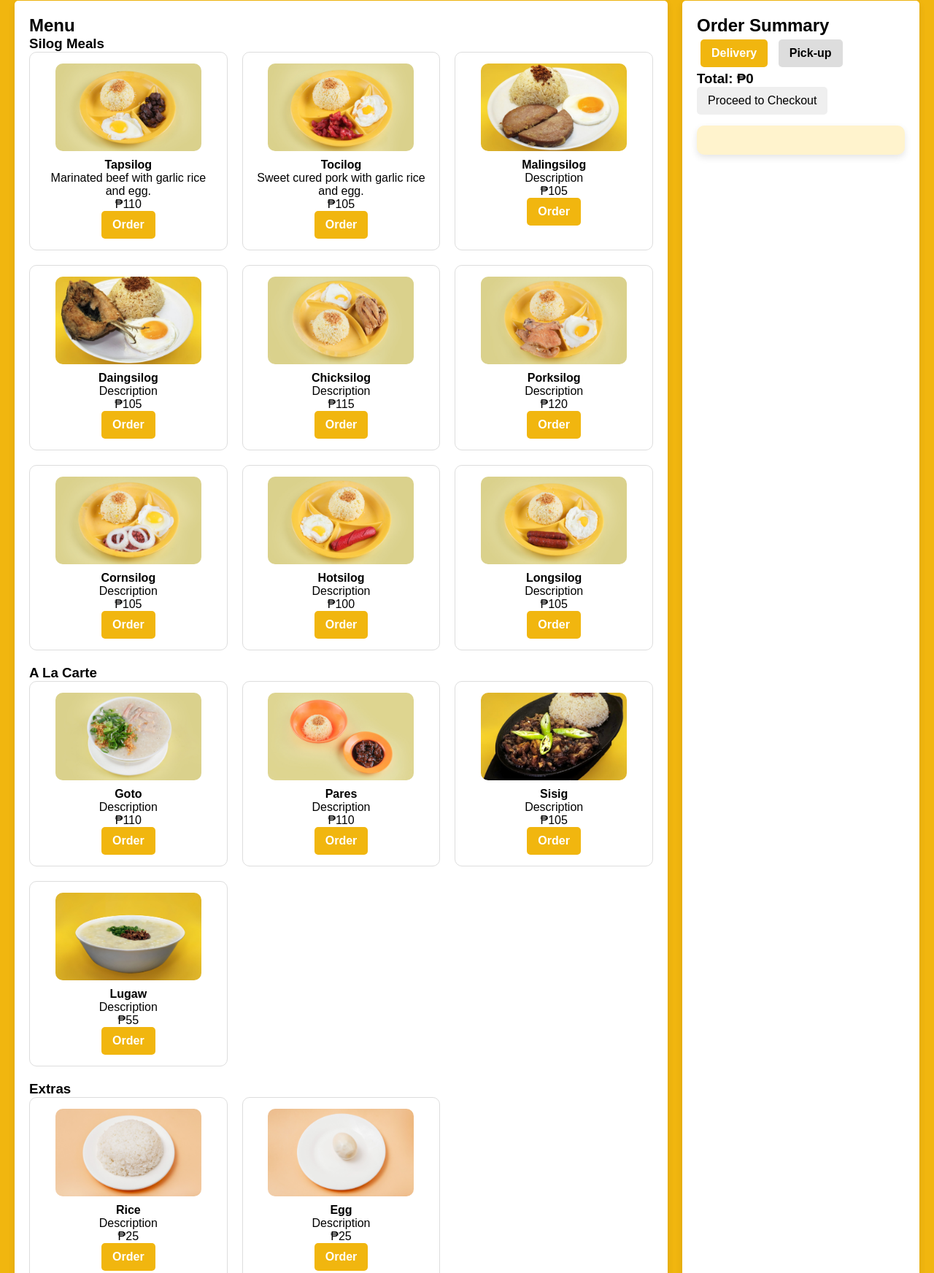
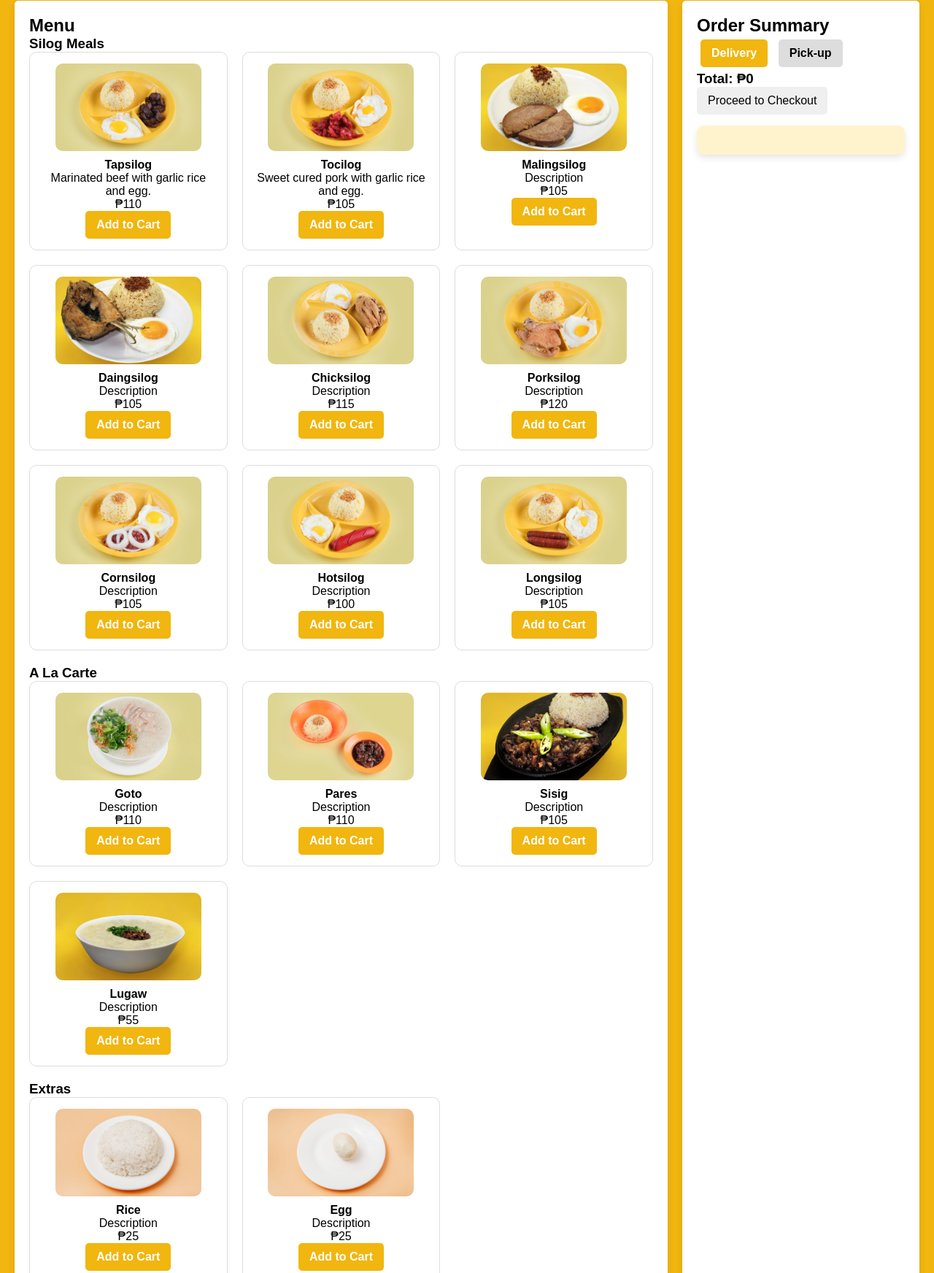
Before and after one commit to jdsalipande2/Goto-Pares-Atbp, a plain HTML site: page home/index.html in a window 1280 px wide. Shown: the part 123-1867 px from the top of the page at 73% size. Drawn offline with Linux system fonts and the light colour scheme.

Commit message:
Update index.html

```diff
--- a/home/index.html
+++ b/home/index.html
@@ -22,42 +22,42 @@
             <div class="category">
                 <h3>Silog Meals</h3>
                 <div class="menu-items">
-                    <div class="menu-item"><img src="assets/silog-tapsilog.jpg" alt="Food"><h4>Tapsilog</h4><p>Marinated beef with garlic rice and egg.</p><p>₱110</p><button class="order-button" onclick="addToCart('Tapsilog', 110)">Order</button></div>
-                    <div class="menu-item"><img src="assets/silog-tocilog.jpg" alt="Food"><h4>Tocilog</h4><p>Sweet cured pork with garlic rice and egg.</p><p>₱105</p><button class="order-button" onclick="addToCart('Tocilog', 105)">Order</button></div>
-                    <div class="menu-item"><img src="assets/silog-malingsilog.jpg" alt="Food"><h4>Malingsilog</h4><p>Description</p><p>₱105</p><button class="order-button" onclick="addToCart('Malingsilog', 105)">Order</button></div>
-                    <div class="menu-item"><img src="assets/silog-daingsilog.jpg" alt="Food"><h4>Daingsilog</h4><p>Description</p><p>₱105</p><button class="order-button" onclick="addToCart('Daingsilog', 105)">Order</button></div>
-                    <div class="menu-item"><img src="assets/silog-chicksilog.jpg" alt="Food"><h4>Chicksilog</h4><p>Description</p><p>₱115</p><button class="order-button" onclick="addToCart('Chicksilog', 115)">Order</button></div>
-                    <div class="menu-item"><img src="assets/silog-porksilog.jpg" alt="Food"><h4>Porksilog</h4><p>Description</p><p>₱120</p><button class="order-button" onclick="addToCart('Porksilog', 120)">Order</button></div>
-                    <div class="menu-item"><img src="assets/silog-cornsilog.jpg" alt="Food"><h4>Cornsilog</h4><p>Description</p><p>₱105</p><button class="order-button" onclick="addToCart('Cornsilog', 105)">Order</button></div>
-                    <div class="menu-item"><img src="assets/silog-hotsilog.jpg" alt="Food"><h4>Hotsilog</h4><p>Description</p><p>₱100</p><button class="order-button" onclick="addToCart('Hotsilog', 100)">Order</button></div>
-                    <div class="menu-item"><img src="assets/silog-longsilog.jpg" alt="Food"><h4>Longsilog</h4><p>Description</p><p>₱105</p><button class="order-button" onclick="addToCart('Longsilog', 105)">Order</button></div>
+                    <div class="menu-item"><img src="assets/silog-tapsilog.jpg" alt="Food"><h4>Tapsilog</h4><p>Marinated beef with garlic rice and egg.</p><p>₱110</p><button class="order-button" onclick="addToCart('Tapsilog', 110)">Add to Cart</button></div>
+                    <div class="menu-item"><img src="assets/silog-tocilog.jpg" alt="Food"><h4>Tocilog</h4><p>Sweet cured pork with garlic rice and egg.</p><p>₱105</p><button class="order-button" onclick="addToCart('Tocilog', 105)">Add to Cart</button></div>
+                    <div class="menu-item"><img src="assets/silog-malingsilog.jpg" alt="Food"><h4>Malingsilog</h4><p>Description</p><p>₱105</p><button class="order-button" onclick="addToCart('Malingsilog', 105)">Add to Cart</button></div>
+                    <div class="menu-item"><img src="assets/silog-daingsilog.jpg" alt="Food"><h4>Daingsilog</h4><p>Description</p><p>₱105</p><button class="order-button" onclick="addToCart('Daingsilog', 105)">Add to Cart</button></div>
+                    <div class="menu-item"><img src="assets/silog-chicksilog.jpg" alt="Food"><h4>Chicksilog</h4><p>Description</p><p>₱115</p><button class="order-button" onclick="addToCart('Chicksilog', 115)">Add to Cart</button></div>
+                    <div class="menu-item"><img src="assets/silog-porksilog.jpg" alt="Food"><h4>Porksilog</h4><p>Description</p><p>₱120</p><button class="order-button" onclick="addToCart('Porksilog', 120)">Add to Cart</button></div>
+                    <div class="menu-item"><img src="assets/silog-cornsilog.jpg" alt="Food"><h4>Cornsilog</h4><p>Description</p><p>₱105</p><button class="order-button" onclick="addToCart('Cornsilog', 105)">Add to Cart</button></div>
+                    <div class="menu-item"><img src="assets/silog-hotsilog.jpg" alt="Food"><h4>Hotsilog</h4><p>Description</p><p>₱100</p><button class="order-button" onclick="addToCart('Hotsilog', 100)">Add to Cart</button></div>
+                    <div class="menu-item"><img src="assets/silog-longsilog.jpg" alt="Food"><h4>Longsilog</h4><p>Description</p><p>₱105</p><button class="order-button" onclick="addToCart('Longsilog', 105)">Add to Cart</button></div>
                 </div>
             </div>
 
             <div class="category">
                 <h3>A La Carte</h3>
                 <div class="menu-items">
-                    <div class="menu-item"><img src="assets/alacarte-goto.jpg" alt="Food"><h4>Goto</h4><p>Description</p><p>₱110</p><button class="order-button" onclick="addToCart('Goto', 80)">Order</button></div>
-                    <div class="menu-item"><img src="assets/alacarte-pares.jpg" alt="Food"><h4>Pares</h4><p>Description</p><p>₱110</p><button class="order-button" onclick="addToCart('Pares', 110)">Order</button></div>
-                    <div class="menu-item"><img src="assets/alacarte-sisig.jpg" alt="Food"><h4>Sisig</h4><p>Description</p><p>₱105</p><button class="order-button" onclick="addToCart('Sisig', 105)">Order</button></div>
-                    <div class="menu-item"><img src="assets/alacarte-lugaw.jpg" alt="Food"><h4>Lugaw</h4><p>Description</p><p>₱55</p><button class="order-button" onclick="addToCart('Lugaw', 55)">Order</button></div>
+                    <div class="menu-item"><img src="assets/alacarte-goto.jpg" alt="Food"><h4>Goto</h4><p>Description</p><p>₱110</p><button class="order-button" onclick="addToCart('Goto', 80)">Add to Cart</button></div>
+                    <div class="menu-item"><img src="assets/alacarte-pares.jpg" alt="Food"><h4>Pares</h4><p>Description</p><p>₱110</p><button class="order-button" onclick="addToCart('Pares', 110)">Add to Cart</button></div>
+                    <div class="menu-item"><img src="assets/alacarte-sisig.jpg" alt="Food"><h4>Sisig</h4><p>Description</p><p>₱105</p><button class="order-button" onclick="addToCart('Sisig', 105)">Add to Cart</button></div>
+                    <div class="menu-item"><img src="assets/alacarte-lugaw.jpg" alt="Food"><h4>Lugaw</h4><p>Description</p><p>₱55</p><button class="order-button" onclick="addToCart('Lugaw', 55)">Add to Cart</button></div>
                 </div>
             </div>
 
             <div class="category">
                 <h3>Extras</h3>
                 <div class="menu-items">
-                    <div class="menu-item"><img src="assets/extras-rice.jpeg" alt="Food"><h4>Rice</h4><p>Description</p><p>₱25</p><button class="order-button" onclick="addToCart('Rice', 25)">Order</button></div>
-                    <div class="menu-item"><img src="assets/extras-egg.jpeg" alt="Food"><h4>Egg</h4><p>Description</p><p>₱25</p><button class="order-button" onclick="addToCart('Egg', 25)">Order</button></div>
+                    <div class="menu-item"><img src="assets/extras-rice.jpeg" alt="Food"><h4>Rice</h4><p>Description</p><p>₱25</p><button class="order-button" onclick="addToCart('Rice', 25)">Add to Cart</button></div>
+                    <div class="menu-item"><img src="assets/extras-egg.jpeg" alt="Food"><h4>Egg</h4><p>Description</p><p>₱25</p><button class="order-button" onclick="addToCart('Egg', 25)">Add to Cart</button></div>
                 </div>
             </div>
 
              <div class="category">
                 <h3>Beverages</h3>
                 <div class="menu-items">
-                    <div class="menu-item"><img src="assets/beverages-mangodelight.jpg" alt="Food"><h4>Mango Delight</h4><p>Description</p><p>₱80</p><button class="order-button" onclick="addToCart('Mango Delight', 80)">Order</button></div>
-                    <div class="menu-item"><img src="assets/beverages-mangoroyal.jpg" alt="Food"><h4>Mango Royal</h4><p>Description</p><p>₱105</p><button class="order-button" onclick="addToCart('Mango Royal', 105)">Order</button></div>
-                    <div class="menu-item"><img src="assets/beverages-avocadoroyal.jpg" alt="Food"><h4>Avocado Royal</h4><p>Description</p><p>₱105</p><button class="order-button" onclick="addToCart('Avocado Royal', 105)">Order</button></div>
+                    <div class="menu-item"><img src="assets/beverages-mangodelight.jpg" alt="Food"><h4>Mango Delight</h4><p>Description</p><p>₱80</p><button class="order-button" onclick="addToCart('Mango Delight', 80)">Add to Cart</button></div>
+                    <div class="menu-item"><img src="assets/beverages-mangoroyal.jpg" alt="Food"><h4>Mango Royal</h4><p>Description</p><p>₱105</p><button class="order-button" onclick="addToCart('Mango Royal', 105)">Add to Cart</button></div>
+                    <div class="menu-item"><img src="assets/beverages-avocadoroyal.jpg" alt="Food"><h4>Avocado Royal</h4><p>Description</p><p>₱105</p><button class="order-button" onclick="addToCart('Avocado Royal', 105)">Add to Cart</button></div>
 
                 </div>
             </div>
@@ -91,7 +91,7 @@
 
     <h3>Payment Method</h3>
     <button id="gcash" class="selected" onclick="selectPayment('Gcash')">Gcash</button>
-    <button id="cod" onclick="selectPayment('COD')">COD</button>
+    <button id="cash" onclick="selectPayment('Cash')">Cash</button>
 
     <button onclick="placeOrder()">Place Order</button>
 </div>
```
